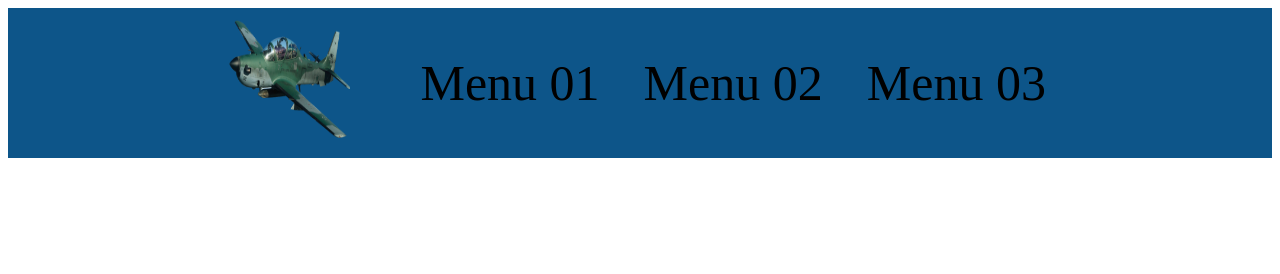
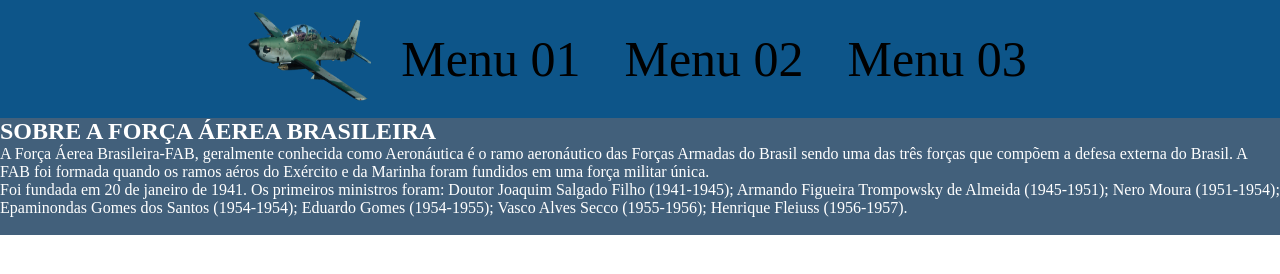
Before and after one commit to KauaoLiveira06/2B-Programacao, a plain HTML site: page index.html in a window 1280 px wide. Drawn offline with Linux system fonts and the light colour scheme.

Commit message:
Add files via upload

```diff
--- a/index.html
+++ b/index.html
@@ -18,7 +18,24 @@
 
     </header>
     <main>
+        <section class="principal">
+            <h1 class="principal-titulo">SOBRE A FORÇA ÁEREA BRASILEIRA</h1>
+            <p class="principal-texto">  A Força Áerea Brasileira-FAB, geralmente conhecida como Aeronáutica é o ramo aeronáutico
+                 das Forças Armadas do Brasil sendo uma das três forças que compõem a defesa externa do Brasil.
+                 A FAB foi formada quando os ramos aéros do Exército e da Marinha foram fundidos em uma força militar única.
+            </p>
+            <p class="principal-texto">Foi fundada em 20 de janeiro de 1941. Os primeiros ministros foram:
 
+                Doutor Joaquim Salgado Filho (1941-1945);
+                Armando Figueira Trompowsky de Almeida (1945-1951);
+                Nero Moura (1951-1954);
+                Epaminondas Gomes dos Santos (1954-1954);
+                Eduardo Gomes (1954-1955);
+                Vasco Alves Secco (1955-1956);
+                Henrique Fleiuss (1956-1957).</p>
+            <img src="" alt="" class="principal-imagem">
+
+        </section>
     </main>
     <footer>
 
--- a/style.css
+++ b/style.css
@@ -4,7 +4,12 @@
     --azul-eclesiástico: #42607B;
     --cinzão: #B9BBBE;
 }
-*
+
+*{
+    margin: 0;
+    padding: 0;
+}
+
 .cabecalho{
     background-color: var(--azul-jeans);
     display: flex;
@@ -21,3 +26,8 @@
     padding: 30px 20px;
     font-size: 50px;
 }
+
+.principal{
+    background-color: var(--azul-eclesiástico);
+    color: #FFFFFF;
+}
```
